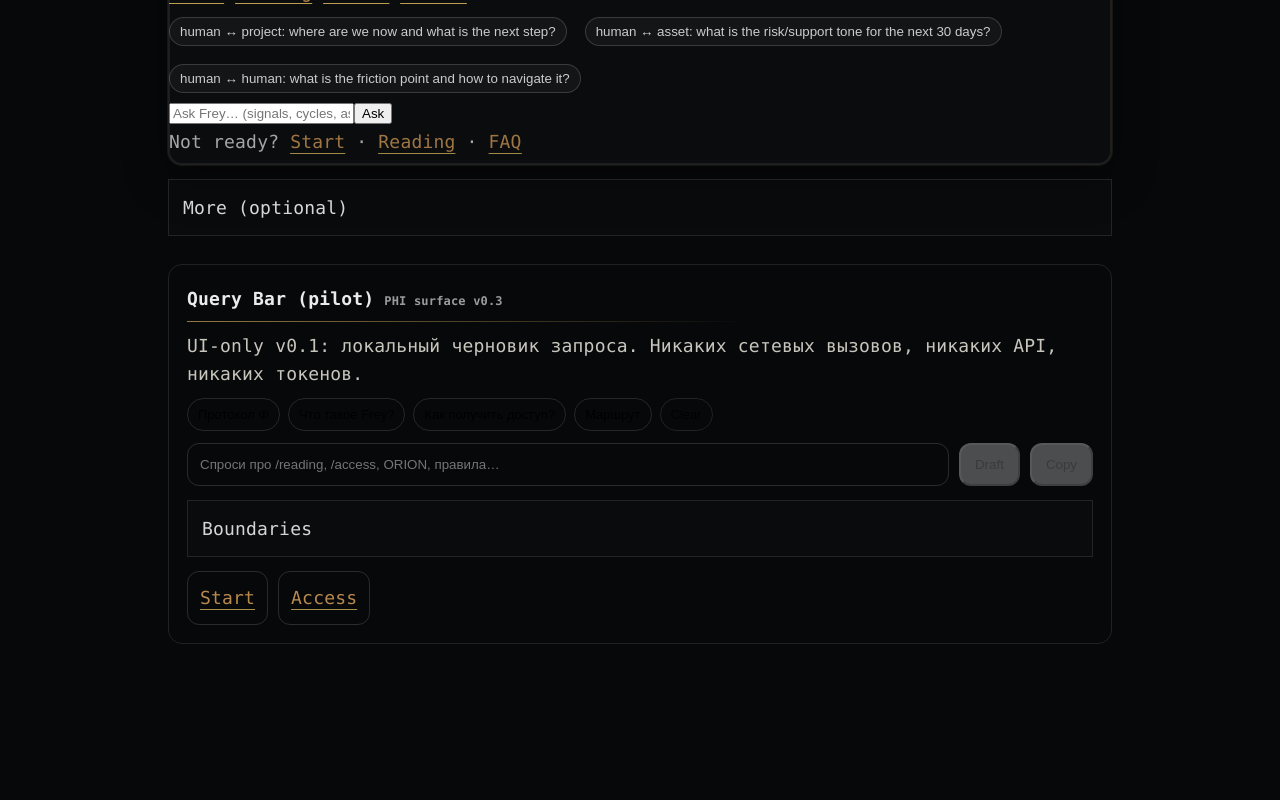
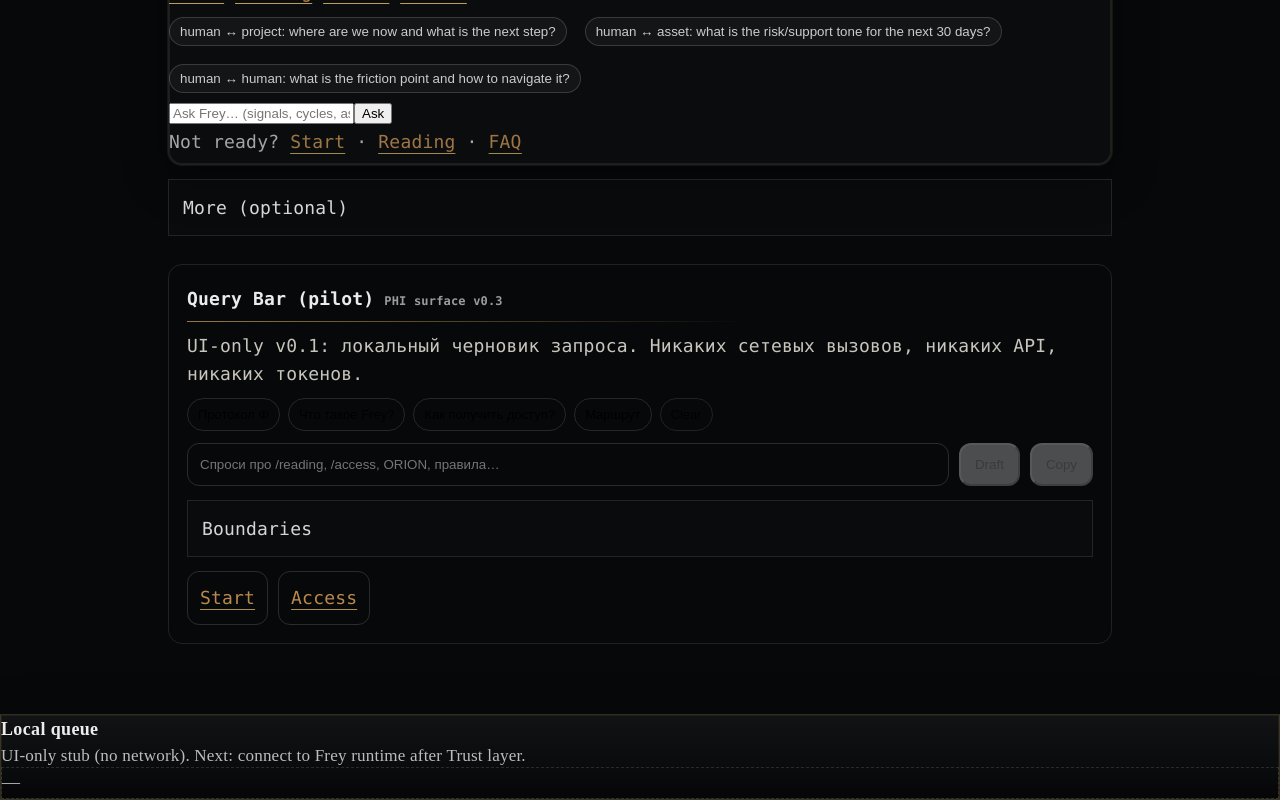
Before and after one commit to AiBhrigu/bhrigu-portal, a Next.js app: page /frey in a window 1280 px wide. Shown: the part 552-1352 px from the top of the page. Before the commit the page ends 1266 px from the top, so only its background shows below. Built offline with nearby package versions, Linux system fonts and the light colour scheme.

Commit message:
frey: add local query queue stub (ui-only) v0.2

```diff
--- a/pages/frey.js
+++ b/pages/frey.js
@@ -343,7 +343,18 @@ user ↔ scenario → relevance / maturity / decision nodes</pre>
       </section>
 
 </main>
-      <style jsx>{`
+
+        <section className="freyQueue" data-phi-mark="FREY_QUERY_QUEUE_STUB_V0_2" aria-label="Local query queue">
+          <div className="qTop">
+            <div className="qTitle">Local queue</div>
+            <div className="qSub">UI-only stub (no network). Next: connect to Frey runtime after Trust layer.</div>
+          </div>
+          <div className="qList">
+            <div className="qItem">—</div>
+          </div>
+        </section>
+
+<style jsx>{`
           /*__FREY_ASKFREY_PREMIUM_V1_0_3__*/
 
 /*__PHI_marks_V1_0__*/
@@ -517,6 +528,15 @@ details.fold[open] summary.foldSummary{opacity:1;}
   .freyNoise { opacity: 0.01618 !important; }
 }
 
+
+          /*__FREY_QUERY_QUEUE_STUB_V0_2__*/
+          .freyQueue{margin-top:var(--phi-34);border:1px solid rgba(215,181,90,0.22);border-radius:var(--phi-21);padding:var(--phi-21);background:linear-gradient(180deg, rgba(255,255,255,0.045), rgba(0,0,0,0.22));box-shadow:inset 0 0 0 1px rgba(255,255,255,0.055), 0 18px 54px rgba(0,0,0,0.42);}
+          .freyQueue .qTop{display:flex;flex-direction:column;gap:var(--phi-8);}
+          .freyQueue .qTitle{font-weight:650;letter-spacing:0.02em;}
+          .freyQueue .qSub{opacity:0.78;font-size:0.95rem;line-height:1.35;}
+          .freyQueue .qList{margin-top:var(--phi-13);display:flex;flex-direction:column;gap:var(--phi-8);}
+          .freyQueue .qItem{opacity:0.72;border:1px dashed rgba(255,255,255,0.18);border-radius:var(--phi-13);padding:var(--phi-13);}
+
 `}</style>
     </>
   );
```
